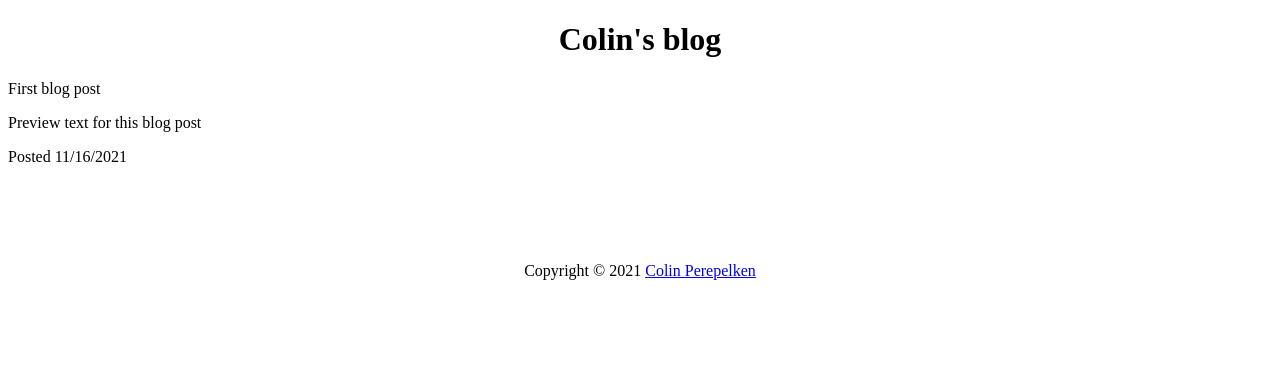
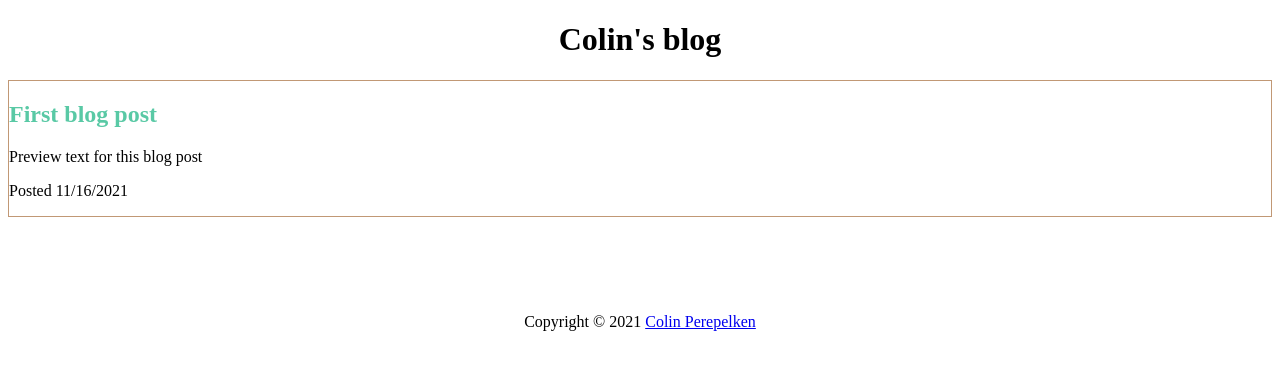
Before and after one commit to colinperepelken/blog, a React (Create React App) app in the folder client/: page / in a window 1280 px wide. Shown: the top 370 px of the page. Built offline with nearby package versions, Linux system fonts and the light colour scheme.

Commit message:
Style Card

```diff
--- a/client/src/components/PostPreview.tsx
+++ b/client/src/components/PostPreview.tsx
@@ -1,8 +1,8 @@
 import { useHistory } from 'react-router-dom'
 import { DateTimeFormatter } from '../features/DateTimeFormatter'
 import { IPostPreview } from '../types/PostTypes'
-import { IButtonProps } from './base/Button'
-import Card from './base/Card'
+import { IButtonProps } from './shared/Button'
+import Card from './shared/Card'
 
 interface IProps {
     post: IPostPreview
--- a/client/src/components/screens/SinglePost.tsx
+++ b/client/src/components/screens/SinglePost.tsx
@@ -1,5 +1,5 @@
 import { Link } from 'react-router-dom'
-import Button from '../base/Button'
+import Button from '../shared/Button'
 
 interface IProps {
     postId: string
--- a/client/src/components/base/Card.tsx
+++ b/client/src/components/shared/Card.tsx
@@ -1,4 +1,7 @@
+import styled from 'styled-components'
+import { Theme } from '../../features/theme/Theme'
 import Button, { IButtonProps } from './Button'
+
 interface IProps {
     content: JSX.Element | string
     title?: string
@@ -6,12 +9,21 @@ interface IProps {
     onClick?: () => void
 }
 
+const StyledCard = styled.div`
+    border: 1px solid ${Theme.border};
+`
+
+const CardTitle = styled.h2`
+    color: ${Theme.primary};
+    cursor: pointer;
+`
+
 const Card = (props: IProps) => (
-    <div>
-        <div onClick={props.onClick}>{props.title}</div>
+    <StyledCard>
+        <CardTitle onClick={props.onClick}>{props.title}</CardTitle>
         <div>{props.content}</div>
         {renderButtons(props.buttons)}
-    </div>
+    </StyledCard>
 )
 
 const renderButtons = (buttons?: IButtonProps[]) => {
--- a/client/src/features/theme/templates/DefaultTheme.ts
+++ b/client/src/features/theme/templates/DefaultTheme.ts
@@ -12,7 +12,7 @@ const DefaultTheme: ITheme = {
     primary: BaseColors.green,
     secondary: BaseColors.blue,
     background: BaseColors.blackAlt,
-    border: 'grey',
+    border: BaseColors.brown,
 }
 
 export default DefaultTheme
```
Also changed, not shown: client/src/components/shared/Button.tsx (renamed from client/src/components/base/Button.tsx).
